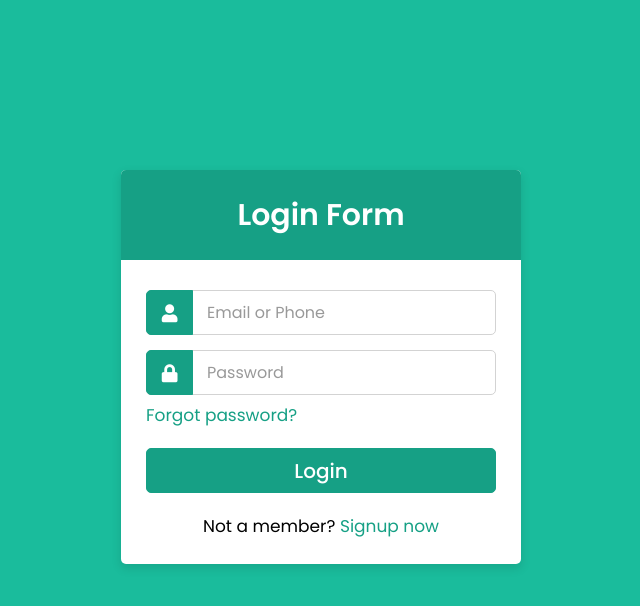
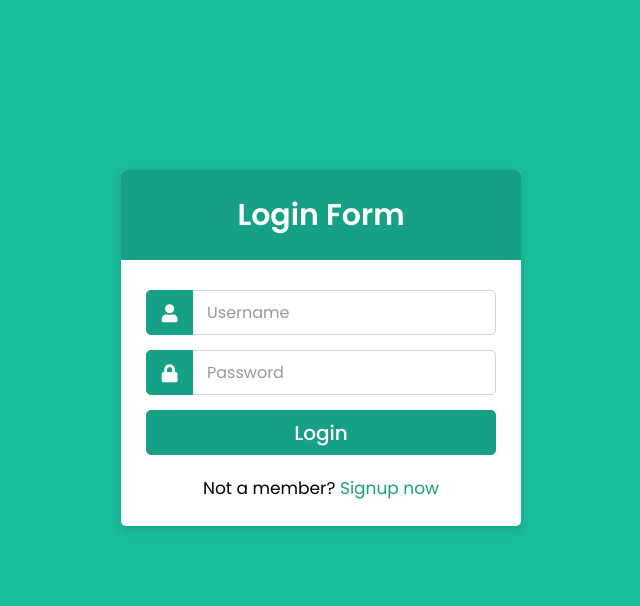
Before and after one commit to v2jarvis/Django_Practice, a Django app: template login_page/templates/login.html in a window 1280 px wide. Shown: the top 606 px of the page, without its empty margins (319-959 px from the left). Run offline with Django 4.2, Linux system fonts and the light colour scheme; the template is opened without the code that fills it, so the values that code supplies are empty.

Commit message:
Registration and Login Authentication using Django

```diff
--- a/login_page/myapp/urls.py
+++ b/login_page/myapp/urls.py
@@ -3,7 +3,7 @@ from django.urls import path
 
 urlpatterns = [
     path('',views.home,name="home"),
-    path('register',views.register,name="register"),
-    path('login',views.loginn,name="login")
+    path('register/',views.register,name="register"),
+    path('login/',views.loginn,name="login")
 
 ]
--- a/login_page/templates/login.html
+++ b/login_page/templates/login.html
@@ -17,17 +17,17 @@
             {%csrf_token%}
           <div class="row">
             <i class="fas fa-user"></i>
-            <input type="text" placeholder="Email or Phone" required>
+            <input type="text" name="user" placeholder="Username" required>
           </div>
           <div class="row">
             <i class="fas fa-lock"></i>
-            <input type="password" placeholder="Password" required>
+            <input type="password" name="password" placeholder="Password" required>
           </div>
-          <div class="pass"><a href="#">Forgot password?</a></div>
+          {% comment %} <div class="pass"><a href="#">Forgot password?</a></div> {% endcomment %}
           <div class="row button">
             <input type="submit" value="Login">
           </div>
-          <div class="signup-link">Not a member? <a href="#">Signup now</a></div>
+          <div class="signup-link">Not a member? <a href="{% url 'register' %}">Signup now</a></div>
         </form>
       </div>
     </div>
```
Also changed, not shown: login_page/templates/register.html (+13 -2 lines).
